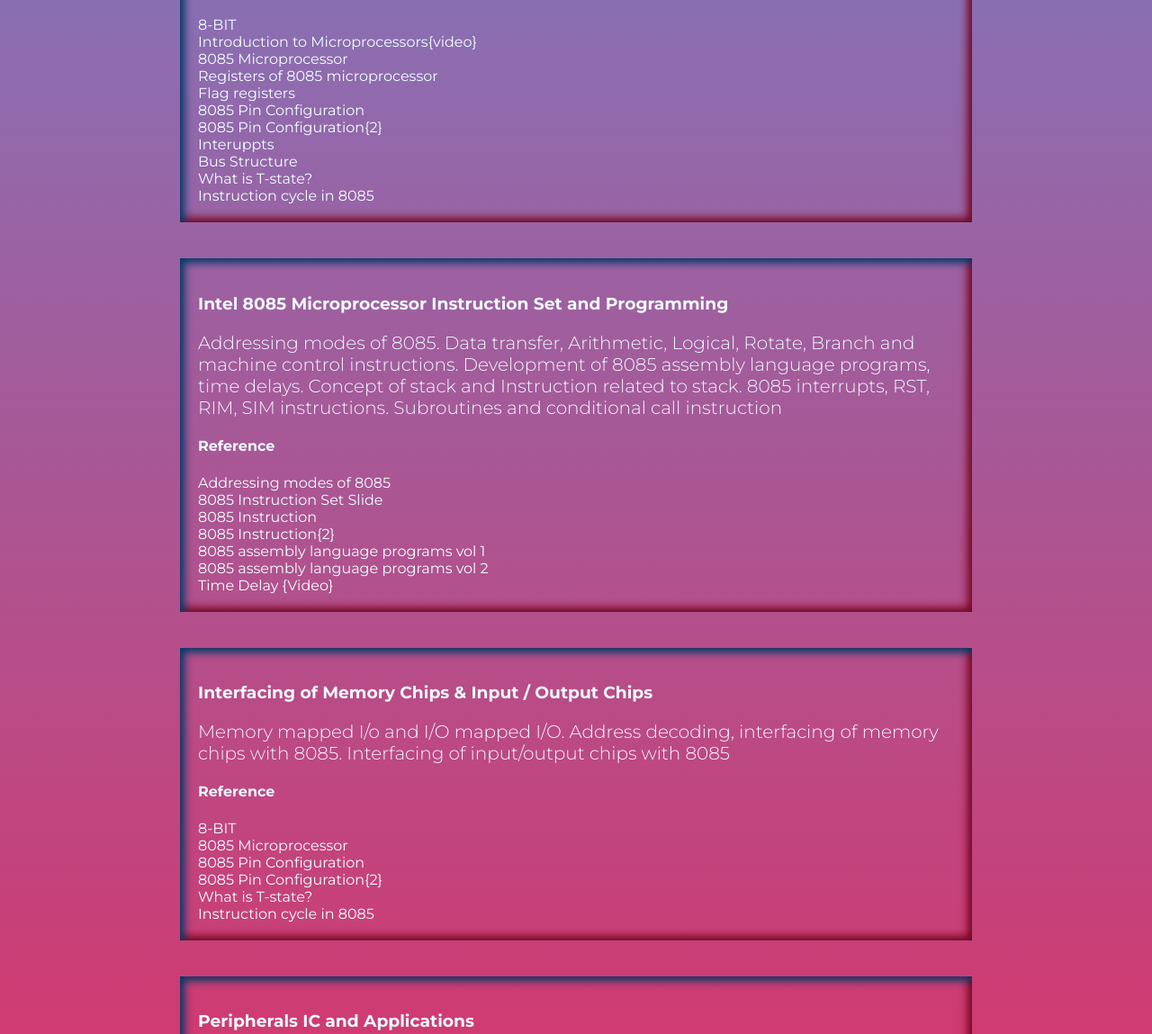
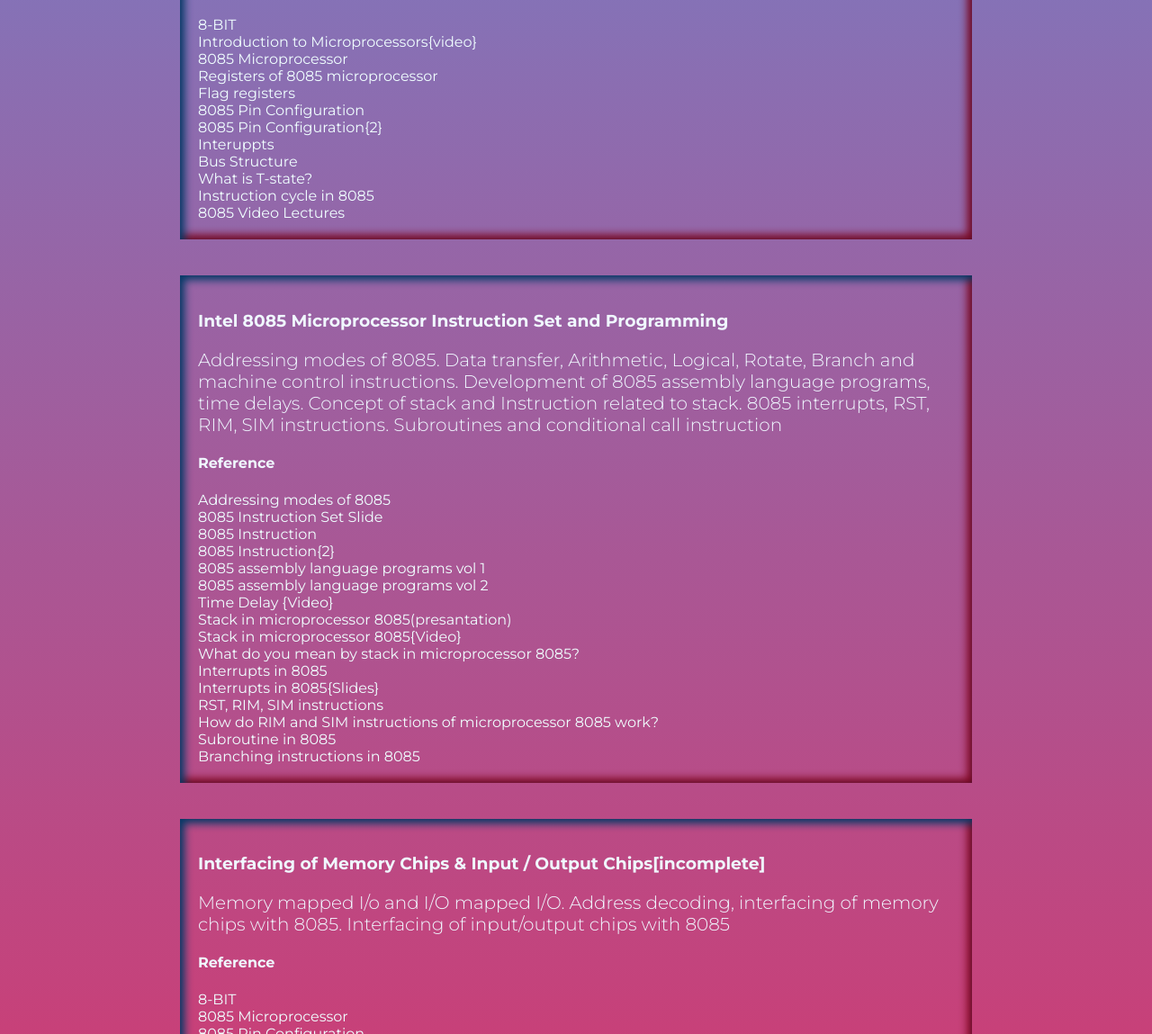
Before and after one commit to SarthakDwivedi/Microprocessor-and-Interfacing-Reference, a plain HTML site: page index.html in a window 1280 px wide. Shown: the part 1176-2325 px from the top of the page at 90% size. Drawn offline with Linux system fonts and the light colour scheme.

Commit message:
Added more refrence to chapter 2

```diff
--- a/index.html
+++ b/index.html
@@ -105,6 +105,12 @@
             rel="noopener noreferrer"
             >Instruction cycle in 8085</a
           >
+          <a
+            href="https://www.tutorialspoint.com/microprocessor_8085/index.asp"
+            target="_blank"
+            rel="noopener noreferrer"
+            >8085 Video Lectures</a
+          >
         </div>
         <div class="chapters_refrence">
           <h3>Intel 8085 Microprocessor Instruction Set and Programming</h3>
@@ -158,9 +164,63 @@
             rel="noopener noreferrer"
             >Time Delay {Video}</a
           >
+          <a
+            href="https://www.slideshare.net/safinbiswas/stack-in-microprocessor-8085presantation"
+            target="_blank"
+            rel="noopener noreferrer"
+            >Stack in microprocessor 8085(presantation)</a
+          >
+          <a
+            href="https://www.youtube.com/watch?v=Ld61bve8nqs&feature=youtu.be"
+            target="_blank"
+            rel="noopener noreferrer"
+            >Stack in microprocessor 8085{Video}</a
+          >
+          <a
+            href="https://www.quora.com/What-do-you-mean-by-stack-in-microprocessor-8085"
+            target="_blank"
+            rel="noopener noreferrer"
+            >What do you mean by stack in microprocessor 8085?</a
+          >
+          <a
+            href="https://www.geeksforgeeks.org/interrupts-8085-microprocessor/"
+            target="_blank"
+            rel="noopener noreferrer"
+            >Interrupts in 8085</a
+          >
+          <a
+            href="https://www.slideshare.net/ishanegi35/8085-interrupts"
+            target="_blank"
+            rel="noopener noreferrer"
+            >Interrupts in 8085{Slides}</a
+          >
+          <a
+            href="http://www.8085projects.info/SIM-and-RIM-for-Interrupts.html"
+            target="_blank"
+            rel="noopener noreferrer"
+            >RST, RIM, SIM instructions</a
+          >
+          <a
+            href="https://electronics.stackexchange.com/questions/193167/how-do-rim-and-sim-instructions-of-microprocessor-8085-work"
+            target="_blank"
+            rel="noopener noreferrer"
+            >How do RIM and SIM instructions of microprocessor 8085 work?</a
+          >
+          <a
+            href="https://www.geeksforgeeks.org/subroutine-in-8085/"
+            target="_blank"
+            rel="noopener noreferrer"
+            >Subroutine in 8085</a
+          >
+          <a
+            href="https://www.geeksforgeeks.org/branching-instructions-8085-microprocessor/"
+            target="_blank"
+            rel="noopener noreferrer"
+            >Branching instructions in 8085</a
+          >
         </div>
         <div class="chapters_refrence">
-          <h3>Interfacing of Memory Chips & Input / Output Chips</h3>
+          <h3>Interfacing of Memory Chips & Input / Output Chips[incomplete]</h3>
           <p>
             Memory mapped I/o and I/O mapped I/O. Address decoding, interfacing
             of memory chips with 8085. Interfacing of input/output chips with
@@ -205,7 +265,7 @@
           >
         </div>
         <div class="chapters_refrence">
-          <h3>Peripherals IC and Applications</h3>
+          <h3>Peripherals IC and Applications[incomplete]</h3>
           <p>
             Block diagram, Pin description and Interfacing of 8255(PPI) with
             8085 Microprocessor. Interfacing of keyboard, display, ADC and DAC
@@ -252,7 +312,7 @@
           >
         </div>
         <div class="chapters_refrence">
-          <h3>Introduction To advance Microprocessor</h3>
+          <h3>Introduction To advance Microprocessor[incomplete]</h3>
           <p>
             Intel 8086 Microprocessor architecture, Addressing Modes, 8086 pin
             configuration & function of each pin. Introduction and advance
@@ -299,7 +359,5 @@
       </div>
     </section>
   </body>
-  <footer>
-    <script src="Resources/scripts/script.js"></script>
-  </footer>
+  <footer><script src="Resources/scripts/script.js"></script></footer>
 </html>
```
Lines whose indentation alone changed are shown as unchanged.
